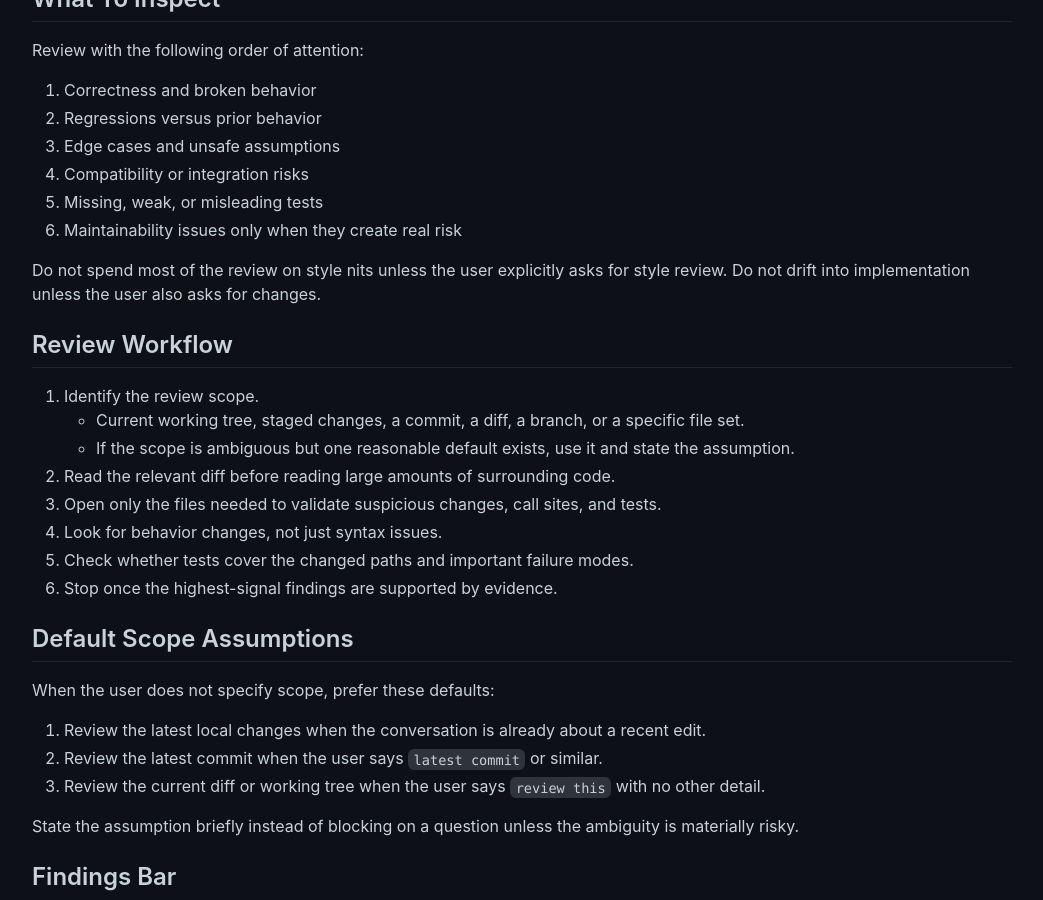
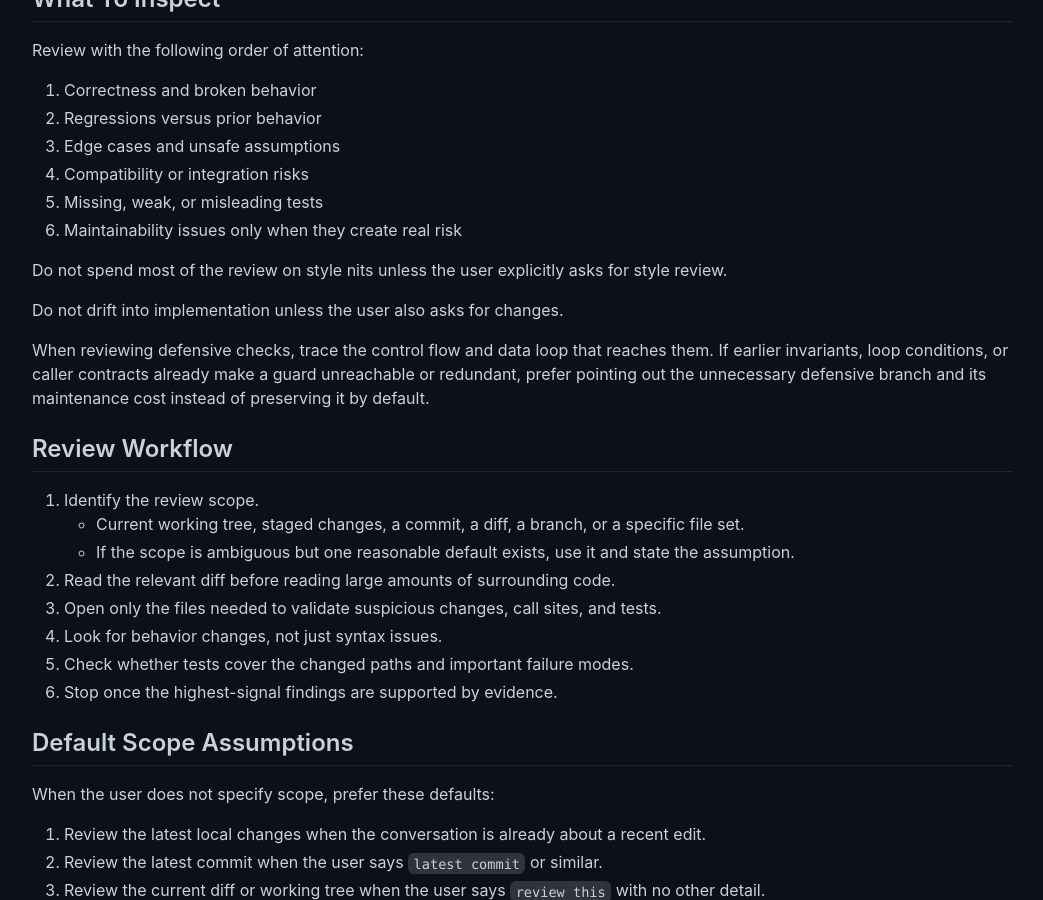
Before and after one commit to aleen42/PersonalContext, a Jekyll site: the page built from skills/code-review/SKILL.md, in a window 1280 px wide and 900 px high, scrolled down 507 px. Shown: the whole window, without its empty margins (118-1161 px from the left). Built offline with Jekyll 4.4.1, drawn with Linux system fonts in a browser that asks for light colours; our own code applies the rules of GitHub Pages for plain Markdown files.

Commit message:
docs(code-review): add redundant `guard` review guidance

```diff
--- a/skills/code-review/SKILL.md
+++ b/skills/code-review/SKILL.md
@@ -29,7 +29,10 @@ Review with the following order of attention:
 6. Maintainability issues only when they create real risk
 
 Do not spend most of the review on style nits unless the user explicitly asks for style review.
+
 Do not drift into implementation unless the user also asks for changes.
+
+When reviewing defensive checks, trace the control flow and data loop that reaches them. If earlier invariants, loop conditions, or caller contracts already make a guard unreachable or redundant, prefer pointing out the unnecessary defensive branch and its maintenance cost instead of preserving it by default.
 
 ## Review Workflow
 
```
